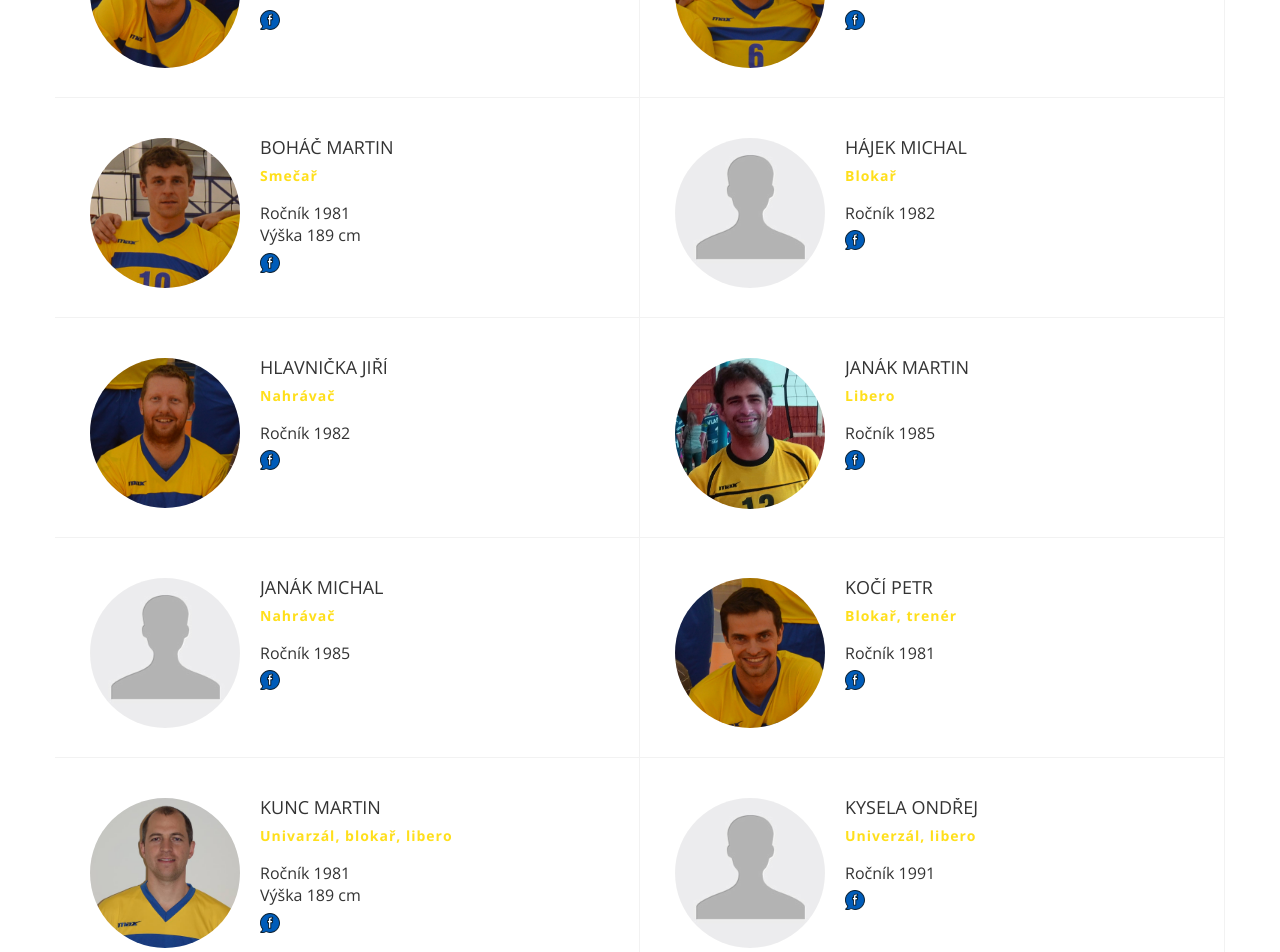
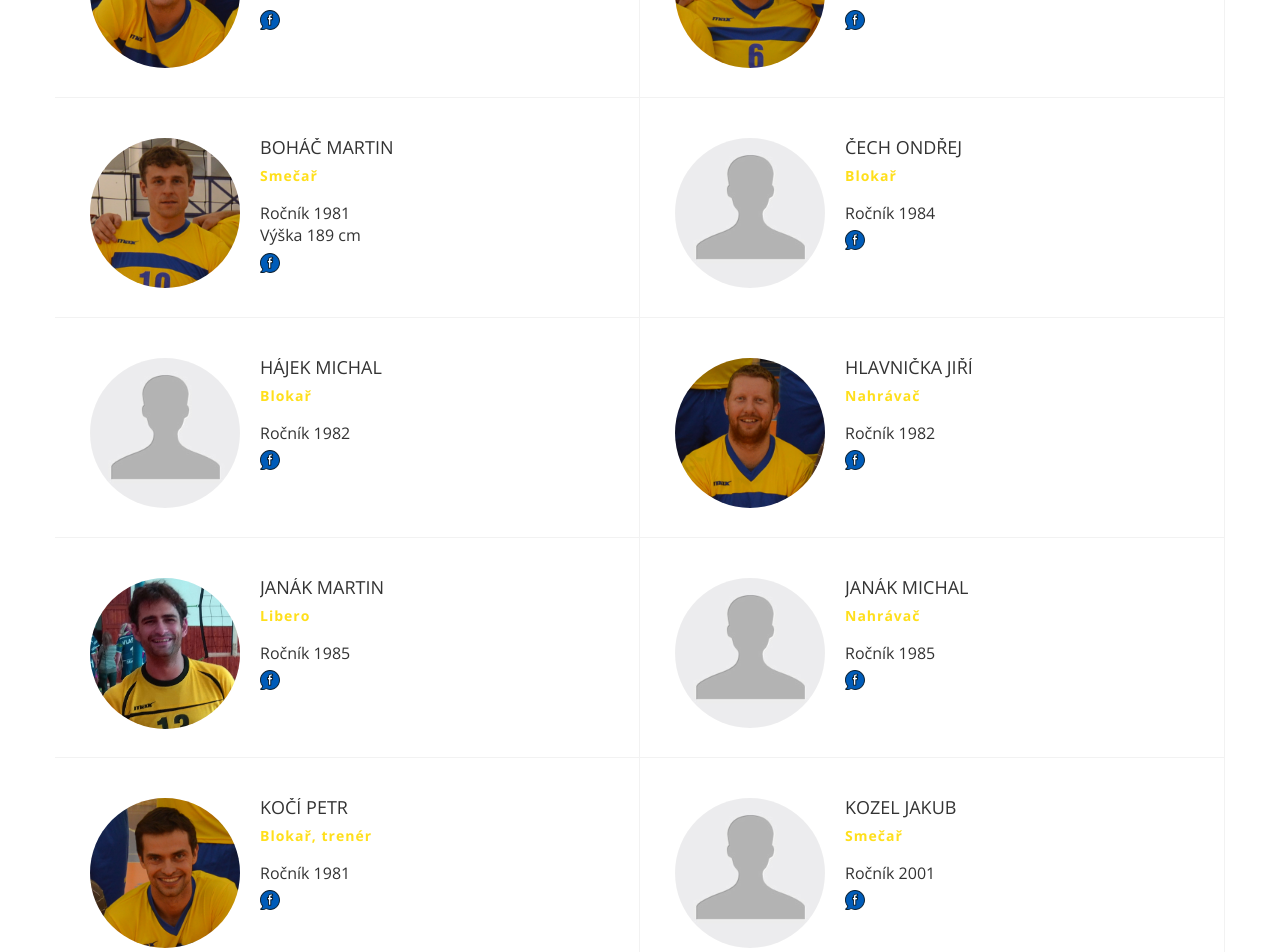
Before and after one commit to bohacc/volejbal-sokol-benesov-v3, an Angular app: page / in a window 1280 px wide. Shown: the part 1740-2692 px from the top of the page. Built offline with nearby package versions, Linux system fonts and the light colour scheme.

Commit message:
css template

```diff
--- a/src/app/app.component.ts
+++ b/src/app/app.component.ts
@@ -220,6 +220,13 @@ export class AppComponent implements  OnInit {
       height: '189 cm'
     },
     {
+      fullName: 'Čech Ondřej',
+      year: '1984',
+      roles: 'Blokař',
+      imageUrl: 'assets/img/players/no-person.png',
+      social: null
+    },
+    {
       fullName: 'Hájek Michal',
       year: '1982',
       roles: 'Blokař',
@@ -253,6 +260,13 @@ export class AppComponent implements  OnInit {
       roles: 'Blokař, trenér',
       imageUrl: 'assets/img/players/koci.png',
       social: 'https://www.facebook.com/petr.koci.75',
+    },
+    {
+      fullName: 'Kozel Jakub',
+      year: '2001',
+      roles: 'Smečař',
+      imageUrl: 'assets/img/players/no-person.png',
+      social: 'https://www.facebook.com/jakub.kozel.9',
     },
     {
       fullName: 'Kunc Martin',
```
